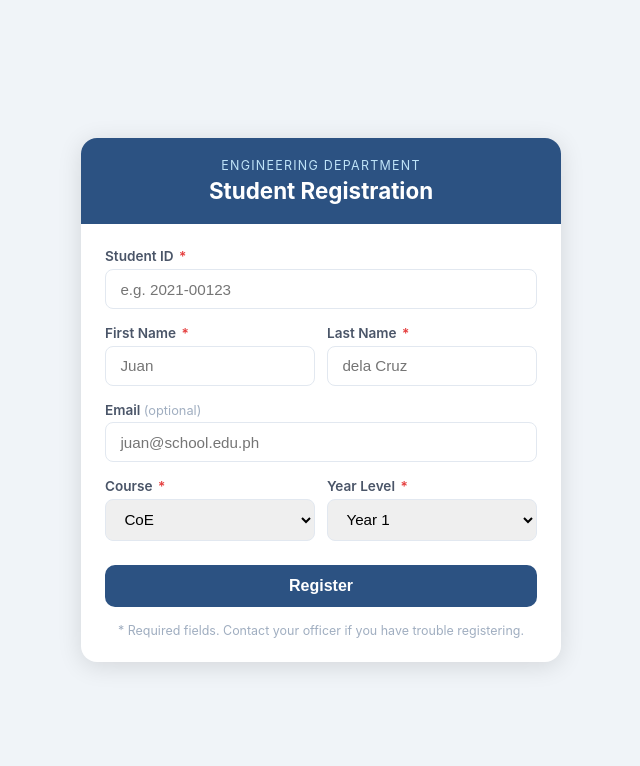
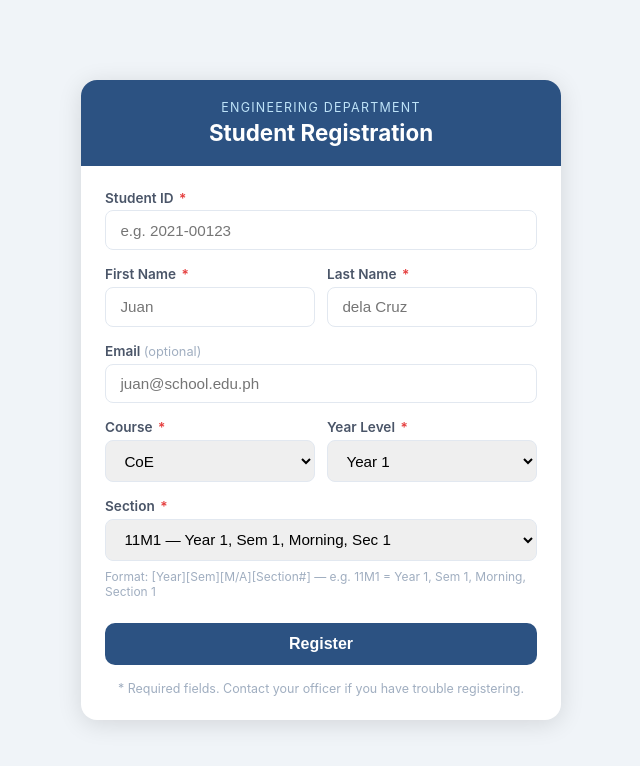
Before and after one commit to Seraphslayer/engr-attendance, a React (Vite) app: page /register in a window 1280 px wide. Shown: the top 766 px of the page, without its empty margins (319-959 px from the left). Built offline with nearby package versions, Linux system fonts and the light colour scheme; the HTML template or start-up script is replaced by a standard one.

Commit message:
add section field to students, register, and reports

```diff
--- a/src/pages/RegisterPage.jsx
+++ b/src/pages/RegisterPage.jsx
@@ -1,6 +1,8 @@
 import { useState } from "react";
+import { generateSections, parseSectionLabel } from "../utils/sections";
 
 const courses = ["CoE", "IE", "EE"];
+const sections = generateSections();
 
 export default function RegisterPage() {
   const [form, setForm] = useState({
@@ -9,6 +11,7 @@ export default function RegisterPage() {
     lastName: "",
     course: "CoE",
     yearLevel: 1,
+    section: sections[0],
     email: "",
   });
   const [error, setError] = useState("");
@@ -22,7 +25,8 @@ export default function RegisterPage() {
       !form.firstName ||
       !form.lastName ||
       !form.course ||
-      !form.yearLevel
+      !form.yearLevel ||
+      !form.section
     ) {
       setError("Please fill in all required fields.");
       return;
@@ -73,6 +77,7 @@ export default function RegisterPage() {
                   lastName: "",
                   course: "CoE",
                   yearLevel: 1,
+                  section: sections[0],
                   email: "",
                 });
               }}
@@ -88,7 +93,6 @@ export default function RegisterPage() {
   return (
     <div style={styles.wrapper}>
       <div style={styles.card}>
-        {/* Header */}
         <div style={styles.header}>
           <p style={styles.headerLabel}>Engineering Department</p>
           <h1 style={styles.headerTitle}>Student Registration</h1>
@@ -189,6 +193,27 @@ export default function RegisterPage() {
             </div>
           </div>
 
+          <div style={styles.fieldGroup}>
+            <label style={styles.label}>
+              Section <span style={styles.required}>*</span>
+            </label>
+            <select
+              style={styles.input}
+              value={form.section}
+              onChange={(e) => setForm({ ...form, section: e.target.value })}
+            >
+              {sections.map((s) => (
+                <option key={s} value={s}>
+                  {parseSectionLabel(s)}
+                </option>
+              ))}
+            </select>
+            <p style={styles.sectionHint}>
+              Format: [Year][Sem][M/A][Section#] — e.g. 11M1 = Year 1, Sem 1,
+              Morning, Section 1
+            </p>
+          </div>
+
           <button
             style={{ ...styles.btn, opacity: saving ? 0.7 : 1 }}
             onClick={handleSubmit}
@@ -256,49 +281,25 @@ const styles = {
     textAlign: "center",
     gap: "0.75rem",
   },
-  successIcon: {
-    fontSize: "3rem",
-  },
+  successIcon: { fontSize: "3rem" },
   successTitle: {
     fontSize: "1.5rem",
     fontWeight: "700",
     color: "#276749",
     margin: 0,
   },
-  successText: {
-    fontSize: "0.95rem",
-    color: "#4a5568",
-    margin: 0,
-  },
-  successHint: {
-    fontSize: "0.85rem",
-    color: "#a0aec0",
-    margin: 0,
-  },
-  row: {
-    display: "flex",
-    gap: "0.75rem",
-  },
+  successText: { fontSize: "0.95rem", color: "#4a5568", margin: 0 },
+  successHint: { fontSize: "0.85rem", color: "#a0aec0", margin: 0 },
+  row: { display: "flex", gap: "0.75rem" },
   fieldGroup: {
     display: "flex",
     flexDirection: "column",
     gap: "0.3rem",
     flex: 1,
   },
-  label: {
-    fontSize: "0.85rem",
-    fontWeight: "600",
-    color: "#4a5568",
-  },
-  required: {
-    color: "#e53e3e",
-    marginLeft: "2px",
-  },
-  optional: {
-    color: "#a0aec0",
-    fontWeight: "400",
-    fontSize: "0.8rem",
-  },
+  label: { fontSize: "0.85rem", fontWeight: "600", color: "#4a5568" },
+  required: { color: "#e53e3e", marginLeft: "2px" },
+  optional: { color: "#a0aec0", fontWeight: "400", fontSize: "0.8rem" },
   input: {
     padding: "0.65rem 0.9rem",
     borderRadius: "8px",
@@ -306,6 +307,11 @@ const styles = {
     fontSize: "0.95rem",
     width: "100%",
     boxSizing: "border-box",
+  },
+  sectionHint: {
+    fontSize: "0.75rem",
+    color: "#a0aec0",
+    margin: "0.25rem 0 0",
   },
   btn: {
     padding: "0.75rem",
--- a/src/pages/ReportsPage.jsx
+++ b/src/pages/ReportsPage.jsx
@@ -3,8 +3,10 @@ import { useAuth } from "../auth/AuthContext";
 import jsPDF from "jspdf";
 import autoTable from "jspdf-autotable";
 import * as XLSX from "xlsx";
+import { generateSections } from "../utils/sections";
 
 const COURSES = ["All Courses", "CoE", "IE", "EE"];
+const sections = generateSections();
 
 export default function ReportsPage() {
   const { token } = useAuth();
@@ -15,6 +17,7 @@ export default function ReportsPage() {
   const [loading, setLoading] = useState(false);
   const [error, setError] = useState("");
   const [courseFilter, setCourseFilter] = useState("All Courses");
+  const [sectionFilter, setSectionFilter] = useState("");
 
   useEffect(() => {
     fetchEvents();
@@ -52,11 +55,13 @@ export default function ReportsPage() {
     }
   }
 
-  // Filtered records based on selected course
-  const filteredRecords =
-    courseFilter === "All Courses"
-      ? records
-      : records.filter((r) => r.student?.course === courseFilter);
+  // Apply both course and section filters
+  const filteredRecords = records.filter((r) => {
+    const courseMatch =
+      courseFilter === "All Courses" || r.student?.course === courseFilter;
+    const sectionMatch = !sectionFilter || r.student?.section === sectionFilter;
+    return courseMatch && sectionMatch;
+  });
 
   // Summary by course (always from all records)
   const courseSummary = records.reduce((acc, r) => {
@@ -65,7 +70,29 @@ export default function ReportsPage() {
     return acc;
   }, {});
 
-  const exportLabel = courseFilter === "All Courses" ? "" : `_${courseFilter}`;
+  const fileLabel = [
+    eventInfo?.name || "report",
+    courseFilter !== "All Courses" ? courseFilter : "",
+    sectionFilter || "",
+  ]
+    .filter(Boolean)
+    .join("_");
+
+  function buildRows(data) {
+    return data.map((r, i) => [
+      i + 1,
+      r.student?.studentId || "—",
+      r.student ? `${r.student.lastName}, ${r.student.firstName}` : "Unknown",
+      r.student?.course || "—",
+      r.student?.yearLevel || "—",
+      r.student?.section || "—",
+      r.method === "qr" ? "QR" : "Manual",
+      new Date(r.timestamp).toLocaleTimeString("en-PH", {
+        hour: "2-digit",
+        minute: "2-digit",
+      }),
+    ]);
+  }
 
   function exportPDF() {
     const doc = new jsPDF();
@@ -83,35 +110,36 @@ export default function ReportsPage() {
       30,
     );
     doc.text(`Course: ${courseFilter}`, 14, 36);
-    doc.text(`Total Present: ${filteredRecords.length}`, 14, 42);
+    doc.text(`Section: ${sectionFilter || "All"}`, 14, 42);
+    doc.text(`Total Present: ${filteredRecords.length}`, 14, 48);
 
     autoTable(doc, {
-      startY: 48,
-      head: [["#", "Student ID", "Name", "Course", "Year", "Method", "Time"]],
-      body: filteredRecords.map((r, i) => [
-        i + 1,
-        r.student?.studentId || "—",
-        r.student ? `${r.student.lastName}, ${r.student.firstName}` : "Unknown",
-        r.student?.course || "—",
-        r.student?.yearLevel || "—",
-        r.method === "qr" ? "QR" : "Manual",
-        new Date(r.timestamp).toLocaleTimeString("en-PH", {
-          hour: "2-digit",
-          minute: "2-digit",
-        }),
-      ]),
+      startY: 54,
+      head: [
+        [
+          "#",
+          "Student ID",
+          "Name",
+          "Course",
+          "Year",
+          "Section",
+          "Method",
+          "Time",
+        ],
+      ],
+      body: buildRows(filteredRecords),
       styles: { fontSize: 9 },
       headStyles: { fillColor: [44, 82, 130] },
     });
 
-    doc.save(`attendance_${eventInfo?.name || "report"}${exportLabel}.pdf`);
+    doc.save(`attendance_${fileLabel}.pdf`);
   }
 
   function exportExcel() {
-    if (courseFilter === "All Courses") {
-      // Export all courses each on their own sheet
-      const wb = XLSX.utils.book_new();
+    const wb = XLSX.utils.book_new();
 
+    if (courseFilter === "All Courses" && !sectionFilter) {
+      // Export each course on its own sheet + All sheet
       ["CoE", "IE", "EE"].forEach((course) => {
         const courseRecords = records.filter(
           (r) => r.student?.course === course,
@@ -124,6 +152,7 @@ export default function ReportsPage() {
           "First Name": r.student?.firstName || "Unknown",
           Course: r.student?.course || "—",
           "Year Level": r.student?.yearLevel || "—",
+          Section: r.student?.section || "—",
           Method: r.method === "qr" ? "QR" : "Manual",
           Time: new Date(r.timestamp).toLocaleTimeString("en-PH", {
             hour: "2-digit",
@@ -134,7 +163,7 @@ export default function ReportsPage() {
         XLSX.utils.book_append_sheet(wb, ws, course);
       });
 
-      // Also add an All sheet
+      // All sheet
       const allRows = records.map((r, i) => ({
         "#": i + 1,
         "Student ID": r.student?.studentId || "—",
@@ -142,6 +171,7 @@ export default function ReportsPage() {
         "First Name": r.student?.firstName || "Unknown",
         Course: r.student?.course || "—",
         "Year Level": r.student?.yearLevel || "—",
+        Section: r.student?.section || "—",
         Method: r.method === "qr" ? "QR" : "Manual",
         Time: new Date(r.timestamp).toLocaleTimeString("en-PH", {
           hour: "2-digit",
@@ -150,13 +180,8 @@ export default function ReportsPage() {
       }));
       const wsAll = XLSX.utils.json_to_sheet(allRows);
       XLSX.utils.book_append_sheet(wb, wsAll, "All");
-
-      XLSX.writeFile(
-        wb,
-        `attendance_${eventInfo?.name || "report"}_all_courses.xlsx`,
-      );
     } else {
-      // Export only the selected course
+      // Export only filtered records
       const rows = filteredRecords.map((r, i) => ({
         "#": i + 1,
         "Student ID": r.student?.studentId || "—",
@@ -164,6 +189,7 @@ export default function ReportsPage() {
         "First Name": r.student?.firstName || "Unknown",
         Course: r.student?.course || "—",
         "Year Level": r.student?.yearLevel || "—",
+        Section: r.student?.section || "—",
         Method: r.method === "qr" ? "QR" : "Manual",
         Time: new Date(r.timestamp).toLocaleTimeString("en-PH", {
           hour: "2-digit",
@@ -171,21 +197,24 @@ export default function ReportsPage() {
         }),
       }));
       const ws = XLSX.utils.json_to_sheet(rows);
-      const wb = XLSX.utils.book_new();
-      XLSX.utils.book_append_sheet(wb, ws, courseFilter);
-      XLSX.writeFile(
-        wb,
-        `attendance_${eventInfo?.name || "report"}_${courseFilter}.xlsx`,
-      );
+      const sheetName = [
+        courseFilter !== "All Courses" ? courseFilter : "All",
+        sectionFilter,
+      ]
+        .filter(Boolean)
+        .join("-");
+      XLSX.utils.book_append_sheet(wb, ws, sheetName || "Attendance");
     }
+
+    XLSX.writeFile(wb, `attendance_${fileLabel}.xlsx`);
   }
 
   return (
     <div>
       <h1 style={styles.heading}>Reports</h1>
 
-      {/* Filters Row */}
-      <div style={styles.filterRow}>
+      {/* Filters */}
+      <div style={styles.filterBlock}>
         <div style={styles.filterGroup}>
           <label style={styles.label}>Event:</label>
           <select
@@ -224,6 +253,22 @@ export default function ReportsPage() {
             ))}
           </div>
         </div>
+
+        <div style={styles.filterGroup}>
+          <label style={styles.label}>Section:</label>
+          <select
+            style={styles.select}
+            value={sectionFilter}
+            onChange={(e) => setSectionFilter(e.target.value)}
+          >
+            <option value="">All Sections</option>
+            {sections.map((s) => (
+              <option key={s} value={s}>
+                {s}
+              </option>
+            ))}
+          </select>
+        </div>
       </div>
 
       {error && <div style={styles.errorBox}>{error}</div>}
@@ -260,13 +305,32 @@ export default function ReportsPage() {
                 <p style={styles.statLabel}>{course}</p>
               </div>
             ))}
+            {filteredRecords.length !== records.length && (
+              <div
+                style={{ ...styles.statCard, borderTop: "4px solid #718096" }}
+              >
+                <p style={styles.statValue}>{filteredRecords.length}</p>
+                <p style={styles.statLabel}>Filtered</p>
+              </div>
+            )}
           </div>
 
-          {/* Filtered count */}
-          {courseFilter !== "All Courses" && (
+          {/* Active filter note */}
+          {(courseFilter !== "All Courses" || sectionFilter) && (
             <p style={styles.filterNote}>
-              Showing <strong>{filteredRecords.length}</strong> records for{" "}
-              <strong>{courseFilter}</strong>
+              Showing <strong>{filteredRecords.length}</strong> records
+              {courseFilter !== "All Courses" && (
+                <>
+                  {" "}
+                  for <strong>{courseFilter}</strong>
+                </>
+              )}
+              {sectionFilter && (
+                <>
+                  {" "}
+                  — Section <strong>{sectionFilter}</strong>
+                </>
+              )}
             </p>
           )}
 
@@ -274,14 +338,13 @@ export default function ReportsPage() {
           {filteredRecords.length > 0 && (
             <div style={styles.exportRow}>
               <button style={styles.pdfBtn} onClick={exportPDF}>
-                Export PDF{" "}
-                {courseFilter !== "All Courses" ? `(${courseFilter})` : ""}
+                Export PDF
               </button>
               <button style={styles.xlsxBtn} onClick={exportExcel}>
                 Export Excel{" "}
-                {courseFilter === "All Courses"
+                {courseFilter === "All Courses" && !sectionFilter
                   ? "(All — separate sheets)"
-                  : `(${courseFilter})`}
+                  : ""}
               </button>
             </div>
           )}
@@ -291,7 +354,7 @@ export default function ReportsPage() {
             <p style={styles.empty}>
               {records.length === 0
                 ? "No attendance records for this event."
-                : `No ${courseFilter} students present for this event.`}
+                : "No records match the selected filters."}
             </p>
           ) : (
             <table style={styles.table}>
@@ -302,6 +365,7 @@ export default function ReportsPage() {
                   <th style={styles.th}>Name</th>
                   <th style={styles.th}>Course</th>
                   <th style={styles.th}>Year</th>
+                  <th style={styles.th}>Section</th>
                   <th style={styles.th}>Method</th>
                   <th style={styles.th}>Time</th>
                 </tr>
@@ -318,6 +382,7 @@ export default function ReportsPage() {
                     </td>
                     <td style={styles.td}>{r.student?.course || "—"}</td>
                     <td style={styles.td}>{r.student?.yearLevel || "—"}</td>
+                    <td style={styles.td}>{r.student?.section || "—"}</td>
                     <td style={styles.td}>
                       <span
                         style={
@@ -353,7 +418,7 @@ const styles = {
     color: "#1a202c",
     marginBottom: "1.5rem",
   },
-  filterRow: {
+  filterBlock: {
     display: "flex",
     flexDirection: "column",
     gap: "1rem",
--- a/src/pages/StudentsPage.jsx
+++ b/src/pages/StudentsPage.jsx
@@ -2,6 +2,9 @@ import { useEffect, useState, useRef } from "react";
 import { useAuth } from "../auth/AuthContext";
 import * as XLSX from "xlsx";
 import QRCode from "qrcode";
+import { generateSections, parseSectionLabel } from "../utils/sections";
+
+const sections = generateSections();
 
 export default function StudentsPage() {
   const { token } = useAuth();
@@ -10,6 +13,7 @@ export default function StudentsPage() {
   const [error, setError] = useState("");
   const [search, setSearch] = useState("");
   const [courseFilter, setCourseFilter] = useState("");
+  const [sectionFilter, setSectionFilter] = useState("");
   const [showModal, setShowModal] = useState(false);
   const [editStudent, setEditStudent] = useState(null);
   const [qrModal, setQrModal] = useState(null);
@@ -23,6 +27,7 @@ export default function StudentsPage() {
       const params = new URLSearchParams();
       if (search) params.append("search", search);
       if (courseFilter) params.append("course", courseFilter);
+      if (sectionFilter) params.append("section", sectionFilter);
       const res = await fetch(`/api/students?${params}`, {
         headers: { Authorization: `Bearer ${token}` },
       });
@@ -38,7 +43,7 @@ export default function StudentsPage() {
 
   useEffect(() => {
     fetchStudents();
-  }, [search, courseFilter]);
+  }, [search, courseFilter, sectionFilter]);
 
   async function handleDelete(id) {
     if (!confirm("Delete this student?")) return;
@@ -63,6 +68,7 @@ export default function StudentsPage() {
         lastName: r["Last Name"],
         course: r["Course"],
         yearLevel: r["Year Level"],
+        section: r["Section"] || "",
         email: r["Email"] || "",
       }));
       const res = await fetch("/api/students?action=import", {
@@ -94,7 +100,6 @@ export default function StudentsPage() {
 
   return (
     <div>
-      {/* Registration QR */}
       <RegistrationQR />
 
       <div style={styles.topBar}>
@@ -141,6 +146,18 @@ export default function StudentsPage() {
             </option>
           ))}
         </select>
+        <select
+          style={styles.select}
+          value={sectionFilter}
+          onChange={(e) => setSectionFilter(e.target.value)}
+        >
+          <option value="">All Sections</option>
+          {sections.map((s) => (
+            <option key={s} value={s}>
+              {s}
+            </option>
+          ))}
+        </select>
       </div>
 
       {/* Table */}
@@ -158,6 +175,7 @@ export default function StudentsPage() {
               <th style={styles.th}>Name</th>
               <th style={styles.th}>Course</th>
               <th style={styles.th}>Year</th>
+              <th style={styles.th}>Section</th>
               <th style={styles.th}>Email</th>
               <th style={styles.th}>Actions</th>
             </tr>
@@ -171,6 +189,7 @@ export default function StudentsPage() {
                 </td>
                 <td style={styles.td}>{s.course}</td>
                 <td style={styles.td}>{s.yearLevel}</td>
+                <td style={styles.td}>{s.section || "—"}</td>
                 <td style={styles.td}>{s.email || "—"}</td>
                 <td style={styles.td}>
                   <button style={styles.btnQr} onClick={() => openQR(s)}>
@@ -198,7 +217,6 @@ export default function StudentsPage() {
         </table>
       )}
 
-      {/* Add/Edit Modal */}
       {showModal && (
         <StudentModal
           token={token}
@@ -212,7 +230,6 @@ export default function StudentsPage() {
         />
       )}
 
-      {/* QR Modal */}
       {qrModal && (
         <div style={styles.overlay} onClick={() => setQrModal(null)}>
           <div style={styles.qrBox} onClick={(e) => e.stopPropagation()}>
@@ -220,7 +237,8 @@ export default function StudentsPage() {
               {qrModal.firstName} {qrModal.lastName}
             </h2>
             <p style={styles.qrSub}>
-              {qrModal.course} — Year {qrModal.yearLevel}
+              {qrModal.course} — Year {qrModal.yearLevel} —{" "}
+              {qrModal.section || "No section"}
             </p>
             <p style={styles.qrSub}>ID: {qrModal.studentId}</p>
             <canvas ref={qrCanvasRef} style={{ margin: "1rem 0" }} />
@@ -297,6 +315,7 @@ function StudentModal({ token, student, courses, onClose, onSaved }) {
     lastName: student?.lastName || "",
     course: student?.course || "CoE",
     yearLevel: student?.yearLevel || 1,
+    section: student?.section || sections[0],
     email: student?.email || "",
   });
   const [error, setError] = useState("");
@@ -333,6 +352,7 @@ function StudentModal({ token, student, courses, onClose, onSaved }) {
           {student ? "Edit Student" : "Add Student"}
         </h2>
         {error && <div style={styles.errorBox}>{error}</div>}
+
         {[
           {
             label: "Student ID",
@@ -358,6 +378,7 @@ function StudentModal({ token, student, courses, onClose, onSaved }) {
             />
           </div>
         ))}
+
         <div style={styles.fieldGroup}>
           <label style={styles.label}>Course</label>
           <select
@@ -372,6 +393,7 @@ function StudentModal({ token, student, courses, onClose, onSaved }) {
             ))}
           </select>
         </div>
+
         <div style={styles.fieldGroup}>
           <label style={styles.label}>Year Level</label>
           <select
@@ -388,6 +410,22 @@ function StudentModal({ token, student, courses, onClose, onSaved }) {
             ))}
           </select>
         </div>
+
+        <div style={styles.fieldGroup}>
+          <label style={styles.label}>Section</label>
+          <select
+            style={styles.input}
+            value={form.section}
+            onChange={(e) => setForm({ ...form, section: e.target.value })}
+          >
+            {sections.map((s) => (
+              <option key={s} value={s}>
+                {parseSectionLabel(s)}
+              </option>
+            ))}
+          </select>
+        </div>
+
         <div style={styles.modalActions}>
           <button style={styles.cancelBtn} onClick={onClose}>
             Cancel
@@ -410,13 +448,19 @@ const styles = {
   },
   heading: { fontSize: "1.75rem", fontWeight: "700", color: "#1a202c" },
   actions: { display: "flex", gap: "0.75rem" },
-  filterRow: { display: "flex", gap: "1rem", marginBottom: "1.25rem" },
+  filterRow: {
+    display: "flex",
+    gap: "1rem",
+    marginBottom: "1.25rem",
+    flexWrap: "wrap",
+  },
   searchInput: {
     flex: 1,
     padding: "0.6rem 1rem",
     borderRadius: "8px",
     border: "1px solid #e2e8f0",
     fontSize: "0.95rem",
+    minWidth: "180px",
   },
   select: {
     padding: "0.6rem 1rem",
@@ -514,6 +558,8 @@ const styles = {
     display: "flex",
     flexDirection: "column",
     gap: "0.75rem",
+    maxHeight: "90vh",
+    overflowY: "auto",
   },
   modalTitle: {
     fontSize: "1.25rem",
--- /dev/null
+++ b/src/utils/sections.js
@@ -0,0 +1,28 @@
+export function generateSections() {
+  const sections = [];
+  const years = [1, 2, 3, 4, 5];
+  const semesters = [1, 2];
+  const slots = ["M", "A"];
+  const nums = [1, 2];
+
+  for (const year of years) {
+    for (const sem of semesters) {
+      for (const slot of slots) {
+        for (const num of nums) {
+          sections.push(`${year}${sem}${slot}${num}`);
+        }
+      }
+    }
+  }
+
+  return sections;
+}
+
+export function parseSectionLabel(code) {
+  if (!code || code.length < 4) return code;
+  const year = code[0];
+  const sem = code[1];
+  const slot = code[2] === "M" ? "Morning" : "Afternoon";
+  const num = code[3];
+  return `${code} — Year ${year}, Sem ${sem}, ${slot}, Sec ${num}`;
+}
```
Also changed, not shown: api/students.js (+24 -5 lines).
